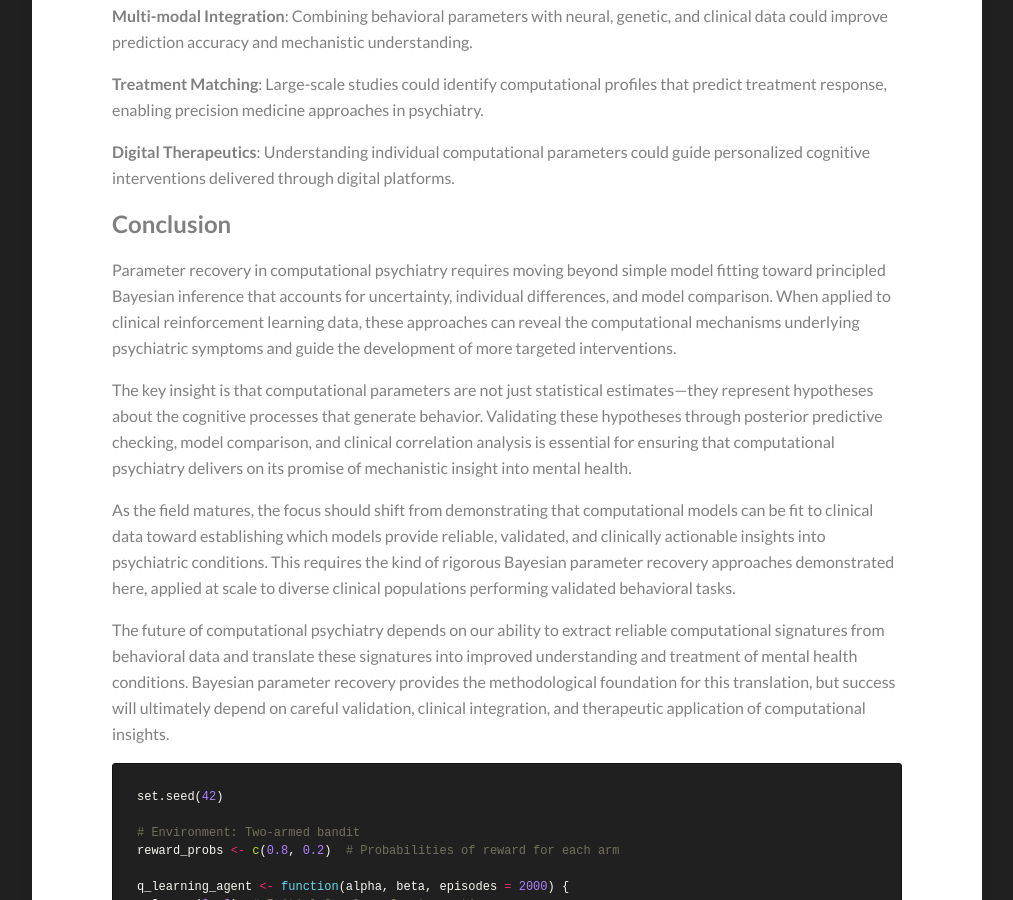
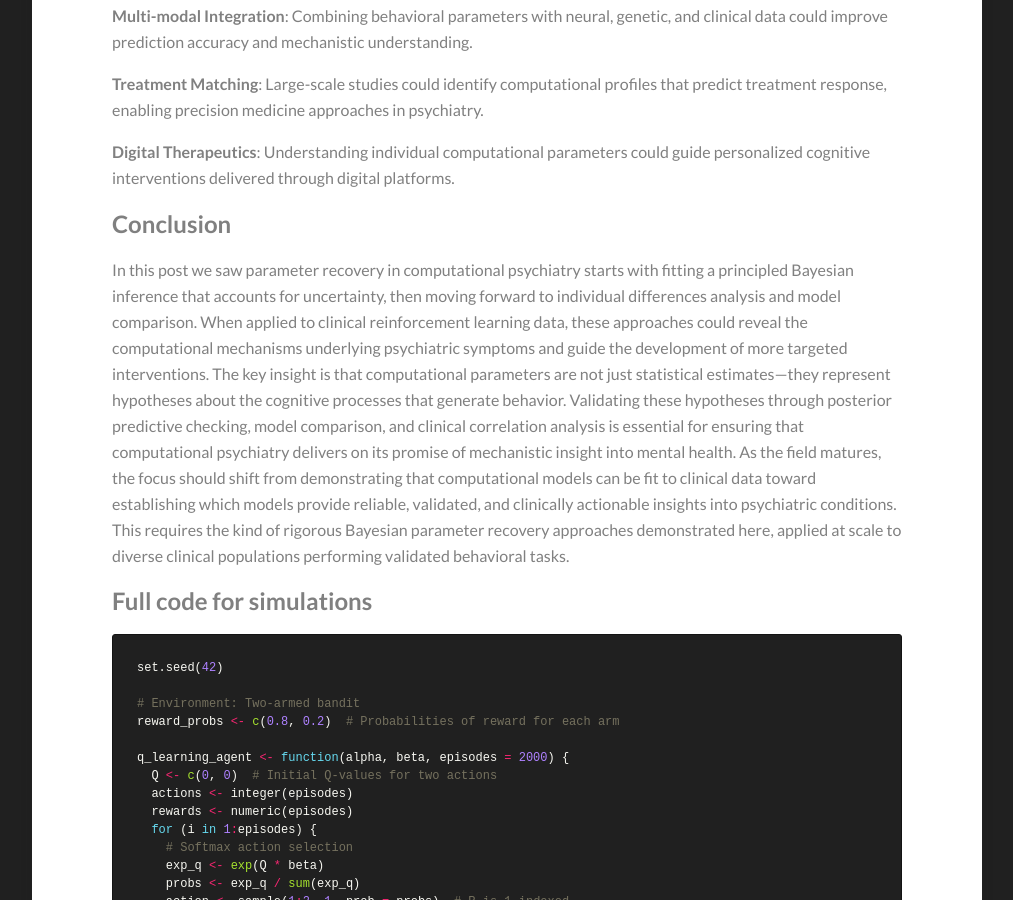
Before and after one commit to Kamran-Afzali/Kamran-Afzali.github.io, a Jekyll site: the page built from _posts/2026-12-24-Q-Learning_DEP_4.md, in a window 1280 px wide and 900 px high, scrolled down 7255 px. Shown: the whole window, without its empty margins (133-1146 px from the left). Built offline with Jekyll 4.4.1, drawn with Linux system fonts in a browser that asks for light colours; our own code applies the rules of GitHub Pages for plain Markdown files; some of the changed text lies outside the part shown.

Commit message:
Update 2026-12-24-Q-Learning_DEP_4.md

````diff
--- a/_posts/2026-12-24-Q-Learning_DEP_4.md
+++ b/_posts/2026-12-24-Q-Learning_DEP_4.md
@@ -92,7 +92,7 @@ Such a hierarchical structure allows parameters for participants with limited or
 
 ## Validating Parameter Recovery with Posterior Predictive Checks
 
-Parameter estimates are only meaningful if our model adequately captures the behavioral patterns in the data. Posterior predictive checking provides a systematic approach to model validation by generating simulated data from fitted models and comparing against observed behavior. For clinical RL data, several behavioral signatures are particularly important to capture **Learning Curves** that reffers to if the model reproduce the trial-by-trial evolution of choice preferences? Healthy individuals might show rapid convergence to optimal choices, while depressed participants might show slower or more volatile learning. **Choice Consistency**, that shows how well does the model capture the relationship between choice probability and reward history? Individual differences in this relationship might reflect distinct computational phenotypes. **Perseveration vs. Exploration**, where the model account for how participants balance exploitation of known good options against exploration of alternatives? This balance might be disrupted in various psychiatric conditions.
+Parameter estimates are only meaningful if our model captures the behavioral patterns in the data. For this reason, posterior predictive checking is a systematic approach to model validation by generating simulated data from fitted models and comparing against observed behavior. For clinical RL data, several behavioral signatures are particularly important to capture **Learning Curves** that reffers to if the model reproduce the trial-by-trial evolution of choice preferences? Healthy individuals might show rapid convergence to optimal choices, while depressed participants might show slower or more volatile learning. **Choice Consistency**, that shows how well does the model capture the relationship between choice probability and reward history. Individual differences in this relationship might reflect distinct computational phenotypes. **Perseveration vs. Exploration**, where the model account for how participants balance exploitation of known good options against exploration of alternatives? This balance might be disrupted in various psychiatric conditions.
 
 ```r
 # Posterior predictive validation
@@ -277,13 +277,10 @@ The long-term vision for computational psychiatry involves translating parameter
 
 ## Conclusion
 
-Parameter recovery in computational psychiatry requires moving beyond simple model fitting toward principled Bayesian inference that accounts for uncertainty, individual differences, and model comparison. When applied to clinical reinforcement learning data, these approaches can reveal the computational mechanisms underlying psychiatric symptoms and guide the development of more targeted interventions.
+In this post we saw parameter recovery in computational psychiatry starts with fitting a principled Bayesian inference that accounts for uncertainty, then moving forward to individual differences analysis and model comparison. When applied to clinical reinforcement learning data, these approaches could reveal the computational mechanisms underlying psychiatric symptoms and guide the development of more targeted interventions. The key insight is that computational parameters are not just statistical estimates—they represent hypotheses about the cognitive processes that generate behavior. Validating these hypotheses through posterior predictive checking, model comparison, and clinical correlation analysis is essential for ensuring that computational psychiatry delivers on its promise of mechanistic insight into mental health. As the field matures, the focus should shift from demonstrating that computational models can be fit to clinical data toward establishing which models provide reliable, validated, and clinically actionable insights into psychiatric conditions. This requires the kind of rigorous Bayesian parameter recovery approaches demonstrated here, applied at scale to diverse clinical populations performing validated behavioral tasks.
 
-The key insight is that computational parameters are not just statistical estimates—they represent hypotheses about the cognitive processes that generate behavior. Validating these hypotheses through posterior predictive checking, model comparison, and clinical correlation analysis is essential for ensuring that computational psychiatry delivers on its promise of mechanistic insight into mental health.
+## Full code for simulations
 
-As the field matures, the focus should shift from demonstrating that computational models can be fit to clinical data toward establishing which models provide reliable, validated, and clinically actionable insights into psychiatric conditions. This requires the kind of rigorous Bayesian parameter recovery approaches demonstrated here, applied at scale to diverse clinical populations performing validated behavioral tasks.
-
-The future of computational psychiatry depends on our ability to extract reliable computational signatures from behavioral data and translate these signatures into improved understanding and treatment of mental health conditions. Bayesian parameter recovery provides the methodological foundation for this translation, but success will ultimately depend on careful validation, clinical integration, and therapeutic application of computational insights.
 ```r
 set.seed(42)
 
````
